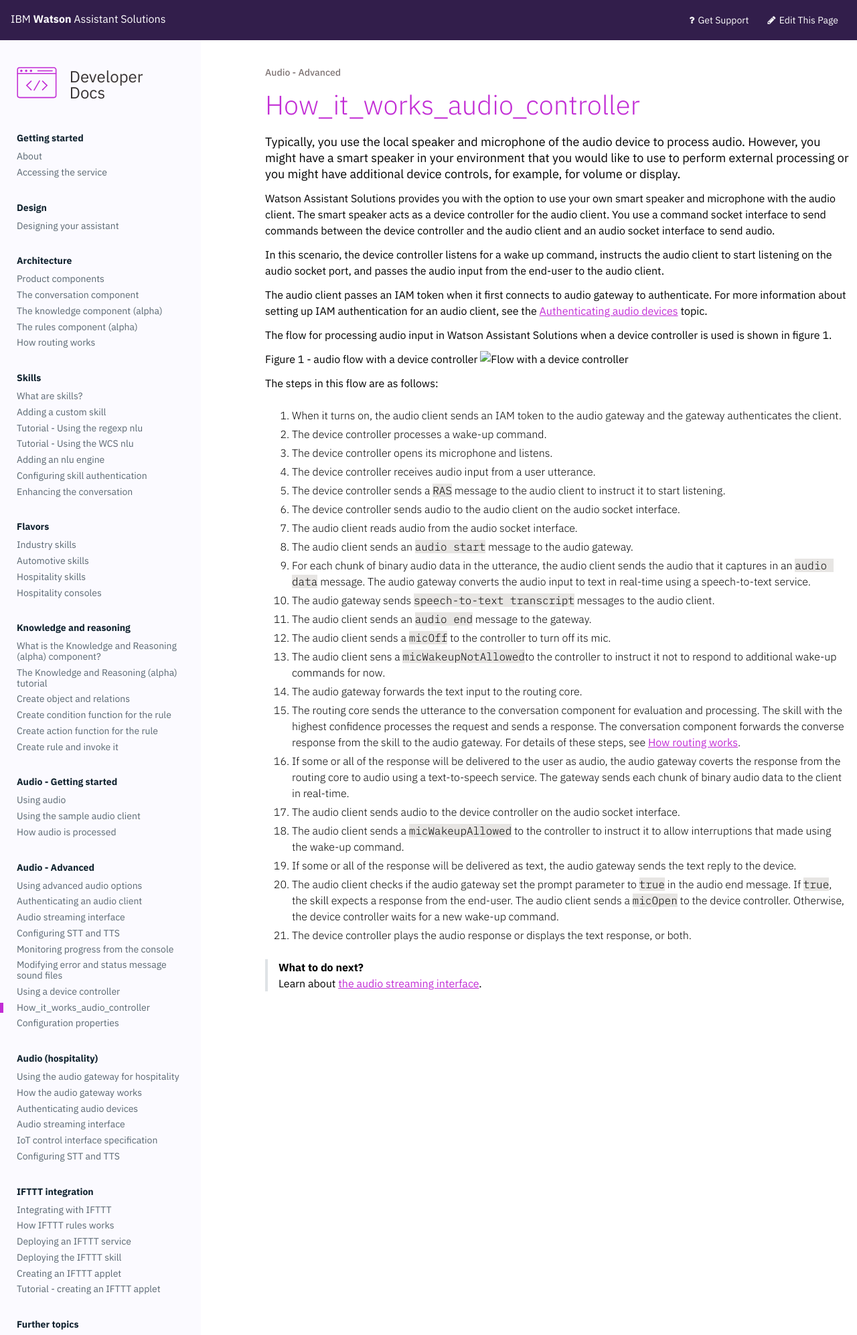
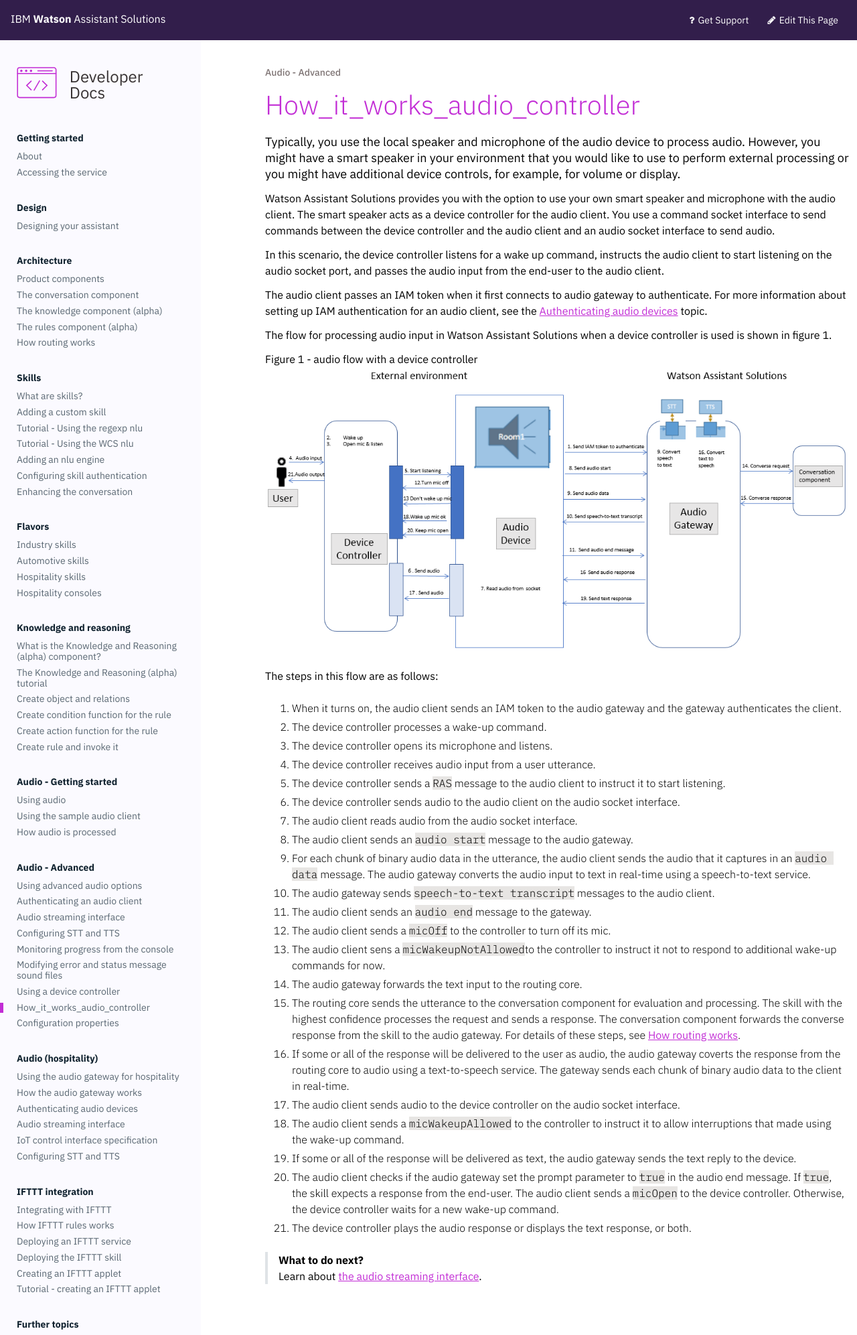
Before and after one commit to Watson-Personal-Assistant/developer, a Jekyll site: the page built from _content/audio/how_it_works_audio_controller.md, in a window 1280 px wide. Shown: the whole page at 67% size. Built offline with Jekyll 4.4.1, drawn with Linux system fonts in a browser that asks for light colours; some web fonts are replaced.

```diff
--- a/_content/audio/how_it_works_audio_controller.md
+++ b/_content/audio/how_it_works_audio_controller.md
@@ -2,6 +2,7 @@
 Title: How audio is processed with a controller
 weight: 50
 ---
+
 Typically, you use the local speaker and microphone of the audio device to process audio. However, you might have a smart speaker in your environment that you would like to use to perform external processing or you might have additional device controls, for example, for volume or display.
 
 Watson Assistant Solutions provides you with the option to use your own smart speaker and microphone with the audio client. The smart speaker acts as a device controller for the audio client. You use a command socket interface to send commands between the device controller and the audio client and an audio socket interface to send audio.
@@ -13,7 +14,7 @@
 The flow for processing audio input in Watson Assistant Solutions when a device controller is used is shown in figure 1.
 
 Figure 1 - audio flow with a device controller
-![Flow with a device controller]({{site.baseurl}}/controller.png)
+![Flow with a device controller]({{site.baseurl}}/audio/controller.png)
 
 The steps in this flow are as follows:
 1.  When it turns on, the audio client sends an IAM token to the audio gateway and the gateway authenticates the client.
```
